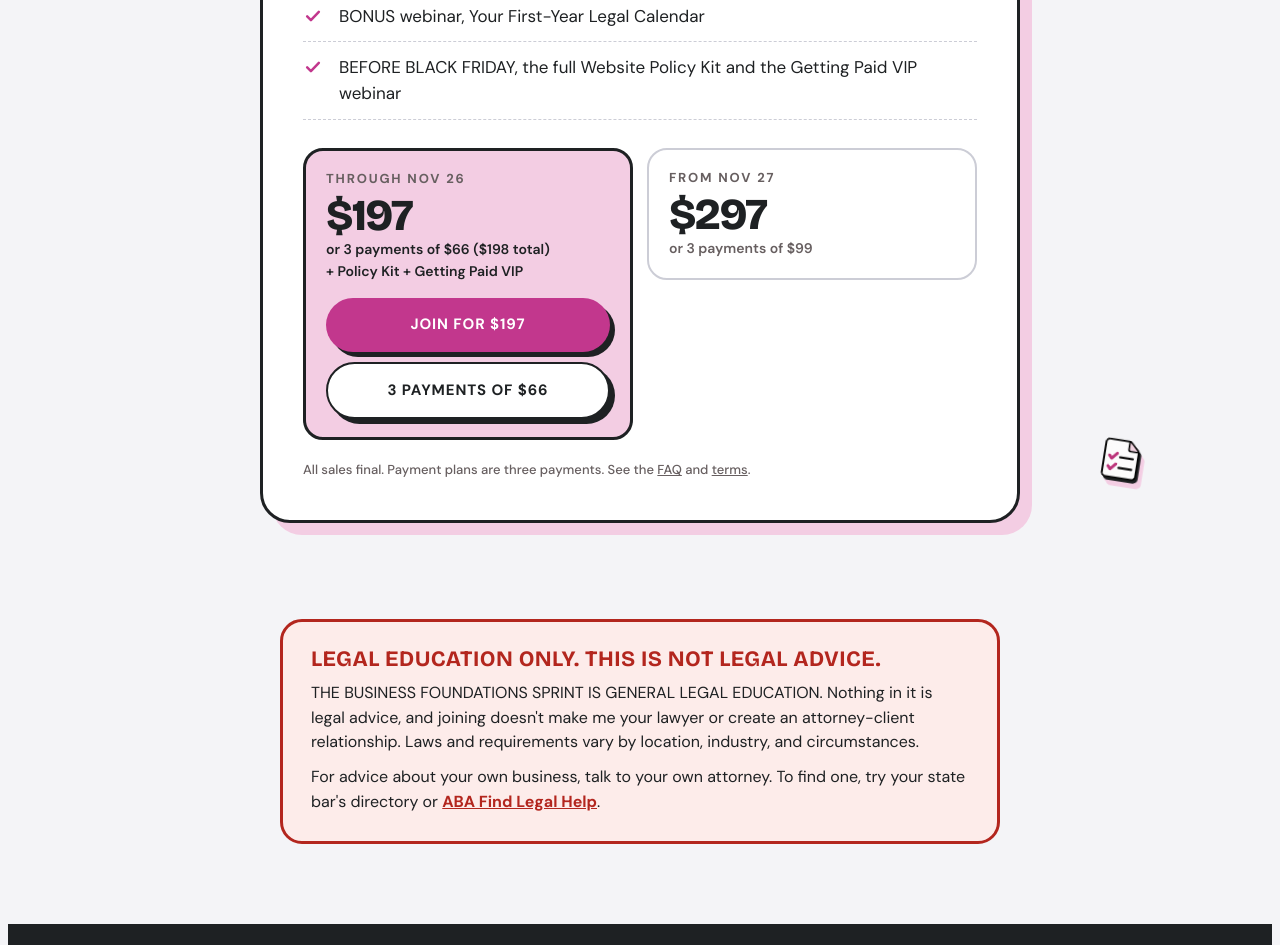
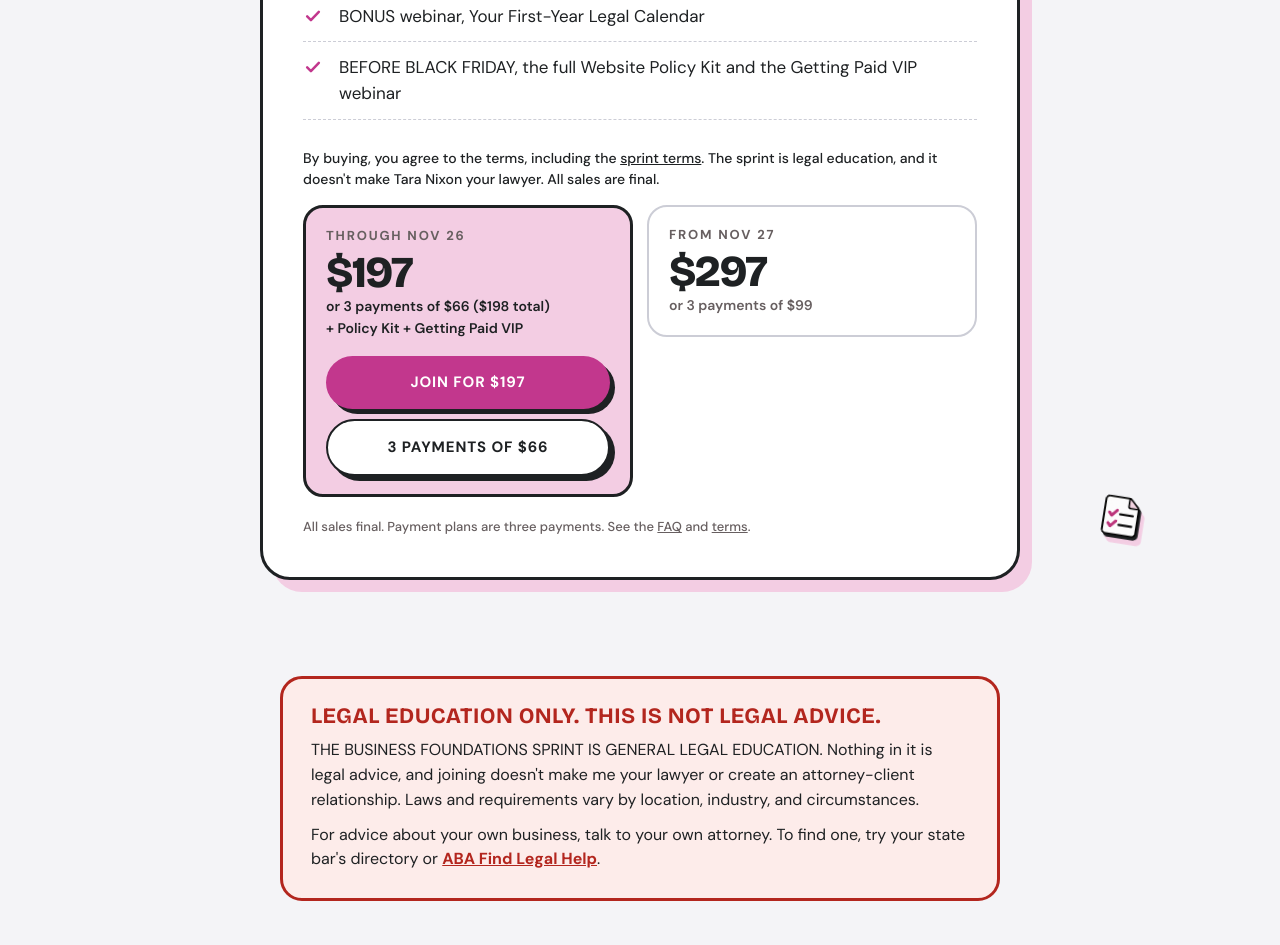
Before and after one commit to darkkeyco/theplainmeaning-launch, a plain HTML site: page 2027sprint/index.html in a window 1280 px wide. Shown: the part 9407-10352 px from the top of the page. Drawn offline with Linux system fonts and the light colour scheme.

Commit message:
Sprint buy box: A3 terms line above the buy buttons
Co-Authored-By: Claude Opus 5.5 <noreply@anthropic.com>

```diff
--- a/2027sprint/index.html
+++ b/2027sprint/index.html
@@ -615,6 +615,7 @@ footer small{display:block;margin-top:18px;font-size:14px;color:var(--cinema)}
         <li><svg viewBox="0 0 24 24"><path d="M5 12.5l4.5 4.5L19 7"/></svg>BONUS webinar, Your First-Year Legal Calendar</li>
         <li data-earlybird><svg viewBox="0 0 24 24"><path d="M5 12.5l4.5 4.5L19 7"/></svg>BEFORE BLACK FRIDAY, the full Website Policy Kit and the Getting Paid VIP webinar</li>
       </ul>
+      <p class="li-note" style="margin:0 0 14px;font-size:14px;color:var(--ink)">By buying, you agree to the terms, including the <a href="../terms.html#sprint">sprint terms</a>. The sprint is legal education, and it doesn't make Tara Nixon your lawyer. All sales are final.</p>
       <div class="pricebox">
         <!-- EARLY-BIRD START -->
         <div class="tier now" id="earlybird"><div class="eyebrow">Through Nov 26</div><div class="amt">$197</div><div class="pp">or 3 payments of $66 ($198 total)</div><div class="pp">+ Policy Kit + Getting Paid VIP</div>
```
